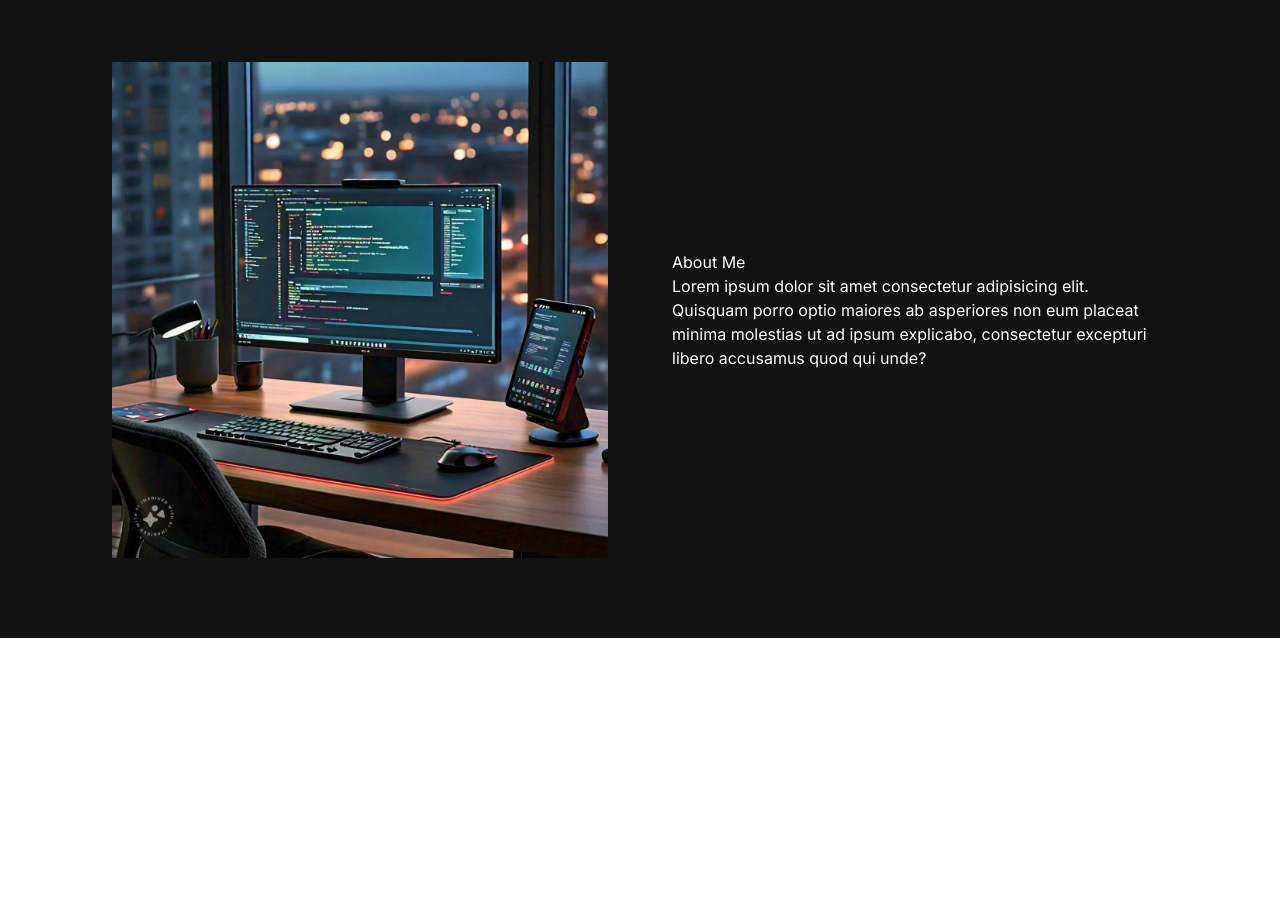
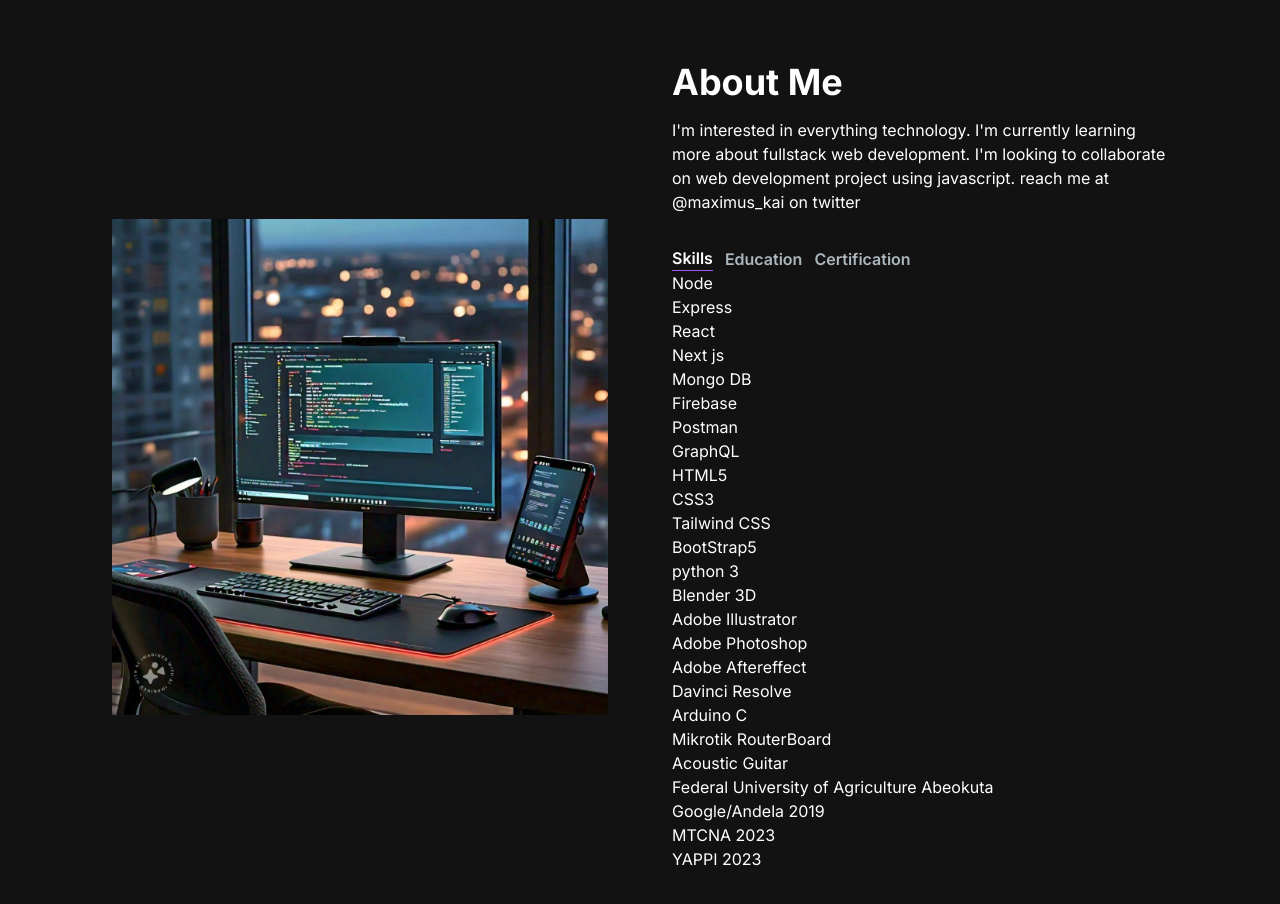
Before and after one commit to maximus-kai/portfolio, a Next.js app: page / in a window 1280 px wide. Shown: the part 478-1382 px from the top of the page. Before the commit the page ends 1116 px from the top, so only its background shows below. Built offline with nearby package versions, Linux system fonts and the light colour scheme.

Commit message:
about ma with description in progress

```diff
--- a/app/src/components/AboutSection.tsx
+++ b/app/src/components/AboutSection.tsx
@@ -1,7 +1,68 @@
-import React from 'react'
+'use client'
+import React, {useTransition, useState} from 'react'
 import Image from 'next/image'
+import TabButton from './TabButton';
 
 const AboutSection = () => {
+    const [tab, setTab] = useState('skills');
+    const [isPending, startTransition] = useTransition();
+
+    const HandleTabChange = (id:string) => {
+        startTransition(() => {
+            setTab(id)
+        })
+    }
+    const TAB_DATA = [
+        {
+            title: 'skills',
+            id: 'skills',
+            content: (
+                <ul>
+                    <li>Node</li>
+                    <li>Express</li>
+                    <li>React</li>
+                    <li>Next js</li>
+                    <li>Mongo DB</li>
+                    <li>Firebase</li>
+                    <li>Postman</li>
+                    <li>GraphQL</li>
+                    <li>HTML5</li>
+                    <li>CSS3</li>
+                    <li>Tailwind CSS</li>
+                    <li>BootStrap5</li>
+                    <li>python 3</li>
+                    <li>Blender 3D</li>
+                    <li>Adobe Illustrator</li>
+                    <li>Adobe Photoshop</li>
+                    <li>Adobe Aftereffect</li>
+                    <li>Davinci Resolve</li>
+                    <li>Arduino C</li>
+                    <li>Mikrotik RouterBoard</li>
+                    <li>Acoustic Guitar</li>
+                </ul>
+            )
+        },
+        {
+            title: 'Education',
+            id: 'Education',
+            content: (
+                <ul>
+                    <li>Federal University of Agriculture Abeokuta </li>
+                </ul>
+            )
+        },
+        {
+            title: 'Certification',
+            id: 'Certification',
+            content: (
+                <ul>
+                    <li>Google/Andela 2019</li>
+                    <li>MTCNA 2023</li>
+                    <li>YAPPI 2023</li>
+                </ul>
+            )
+        }
+    ]
   return (
       <section className=' text-white '>
           <div className='md:grid md:grid-cols-2 gap-8 xl:gap-16 items-center py-8 sm:py-16 px-4 xl:px-16'>
@@ -12,10 +73,29 @@
                  height={500}
               />
               <div>
-                  <h1> About Me</h1>
-                  <p>
-                      Lorem ipsum dolor sit amet consectetur adipisicing elit. Quisquam porro optio maiores ab asperiores non eum placeat minima molestias ut ad ipsum explicabo, consectetur excepturi libero accusamus quod qui unde?
+                  <h1 className='text-4xl font-bold text-white mb-4 mt-4 md:mt-0 '> About Me</h1>
+                  <p className='text-base md:text-l'>
+                  I&apos;m interested in everything technology.
+                I&apos;m currently learning more about fullstack web development.
+                I&apos;m looking to collaborate on web development project using javascript.
+                reach me at @maximus_kai on twitter
                   </p>
+                  <div className="flex flex-row mt-8">
+                      <TabButton selectTab={() => HandleTabChange('skills')} active={tab === 'skills'} >
+                      Skills
+                          </TabButton>
+                      <TabButton selectTab={() => HandleTabChange('Education')} active={tab === 'Education'} >
+                      Education
+                          </TabButton>
+                      <TabButton selectTab={() => HandleTabChange('Certification')} active={tab === 'Certification'} >
+                      Certification
+                          </TabButton>
+
+                  </div>
+                  {<p>{ TAB_DATA[0].content}</p>}
+                  {<p>{ TAB_DATA[1].content}</p>}
+                  {<p>{ TAB_DATA[2].content}</p>}
+
               </div>
           </div></section>
   )
--- /dev/null
+++ b/app/src/components/TabButton.tsx
@@ -0,0 +1,17 @@
+import React from 'react'
+
+interface TabButtonProps{
+    active: boolean;
+    selectTab: any;
+    children?:React.ReactNode;
+}
+const TabButton:React.FC<TabButtonProps> = ({ active, selectTab, children }) => {
+    const buttonClasses = active? 'text-white border-b border-purple-500': 'text-[#adb7be]'
+  return (
+      <button onClick={selectTab} className={` mr-3 font-semibold  hover:text-white ${buttonClasses}`}>
+              {children }
+    </button>
+  )
+}
+
+export default TabButton
```
